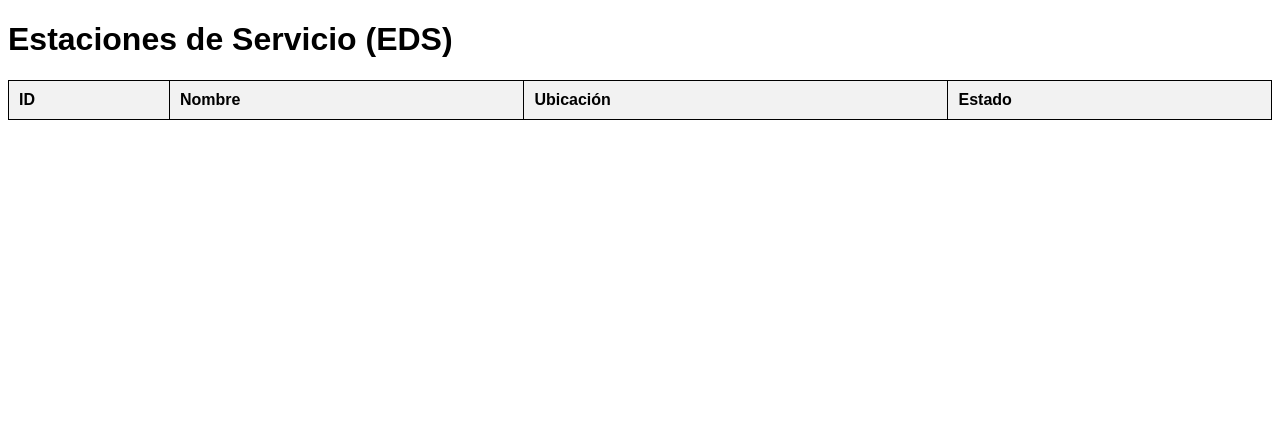
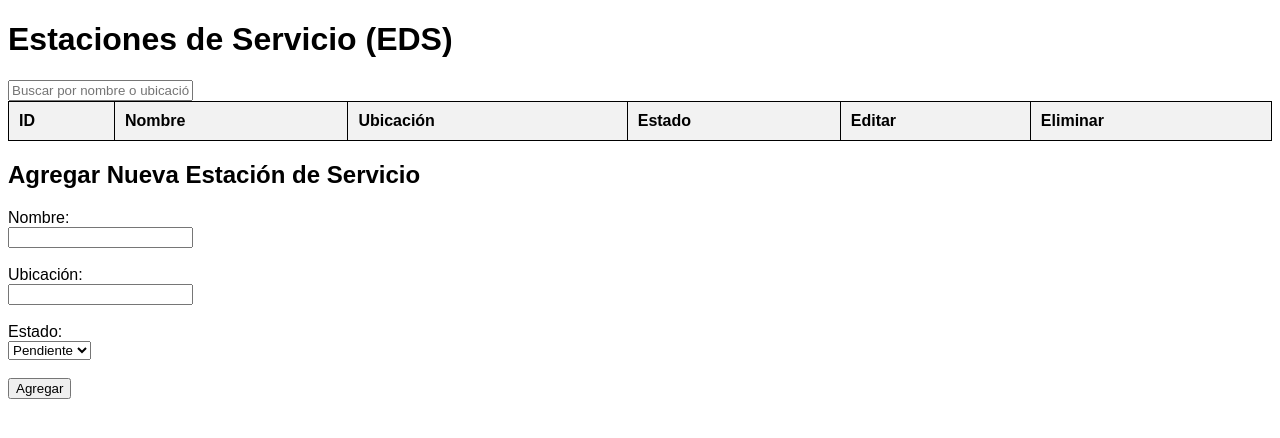
Before and after one commit to mrgomezsv/EDSChecklistProject, a Python web app: template checklist_app/templates/eds_list.html in a window 1280 px wide. Shown: the top 438 px of the page. Run offline with Jinja, Linux system fonts and the light colour scheme; the template is opened without the code that fills it, so the values that code supplies are empty.

Commit message:
Agregar vista HTML interactiva para listar, agregar, editar y eliminar estaciones de servicio
- Se añadió una vista HTML en 'eds_list.html' para visualizar las EDS con datos obtenidos de la API.
- Se implementó la funcionalidad de búsqueda de EDS por nombre o ubicación.
- Se agregó un formulario para crear nuevas EDS directamente desde la interfaz.
- Se añadieron botones de edición y eliminación para gestionar las EDS en la tabla.

```diff
--- a/checklist_app/templates/eds_list.html
+++ b/checklist_app/templates/eds_list.html
@@ -3,7 +3,7 @@
 <head>
     <meta charset="UTF-8">
     <meta name="viewport" content="width=device-width, initial-scale=1.0">
-    <title>EDS checkList Implementación</title>
+    <title>EDS List</title>
     <style>
         body {
             font-family: Arial, sans-serif;
@@ -26,6 +26,11 @@
 </head>
 <body>
     <h1>Estaciones de Servicio (EDS)</h1>
+
+    <!-- Buscador -->
+    <input type="text" id="search-box" placeholder="Buscar por nombre o ubicación" onkeyup="filterEDS()">
+
+    <!-- Tabla de Estaciones de Servicio -->
     <table id="eds-table">
         <thead>
             <tr>
@@ -33,12 +38,32 @@
                 <th>Nombre</th>
                 <th>Ubicación</th>
                 <th>Estado</th>
+                <th>Editar</th>
+                <th>Eliminar</th>
             </tr>
         </thead>
         <tbody>
             <!-- Aquí se mostrarán los datos -->
         </tbody>
     </table>
+
+    <!-- Formulario para Agregar Nueva EDS -->
+    <h2>Agregar Nueva Estación de Servicio</h2>
+    <form id="eds-form">
+        <label for="name">Nombre:</label><br>
+        <input type="text" id="name" name="name" required><br><br>
+
+        <label for="location">Ubicación:</label><br>
+        <input type="text" id="location" name="location" required><br><br>
+
+        <label for="status">Estado:</label><br>
+        <select id="status" name="status">
+            <option value="Pendiente">Pendiente</option>
+            <option value="Completo">Completo</option>
+        </select><br><br>
+
+        <button type="button" onclick="addEDS()">Agregar</button>
+    </form>
 
     <script>
         // Hacer una solicitud GET a la API para obtener las EDS
@@ -48,16 +73,118 @@
                 const tableBody = document.querySelector('#eds-table tbody');
                 data.forEach(eds => {
                     const row = document.createElement('tr');
+                    row.setAttribute('data-id', eds.id);
                     row.innerHTML = `
                         <td>${eds.id}</td>
                         <td>${eds.name}</td>
                         <td>${eds.location}</td>
                         <td>${eds.status}</td>
+                        <td><button onclick="editEDS(${eds.id})">Editar</button></td>
+                        <td><button onclick="deleteEDS(${eds.id})">Eliminar</button></td>
                     `;
                     tableBody.appendChild(row);
                 });
             })
             .catch(error => console.error('Error:', error));
+
+        // Filtrar EDS por nombre o ubicación
+        function filterEDS() {
+            const searchQuery = document.getElementById('search-box').value.toLowerCase();
+            const rows = document.querySelectorAll('#eds-table tbody tr');
+
+            rows.forEach(row => {
+                const name = row.cells[1].textContent.toLowerCase();
+                const location = row.cells[2].textContent.toLowerCase();
+                if (name.includes(searchQuery) || location.includes(searchQuery)) {
+                    row.style.display = '';
+                } else {
+                    row.style.display = 'none';
+                }
+            });
+        }
+
+        // Agregar nueva EDS
+        function addEDS() {
+            const name = document.getElementById('name').value;
+            const location = document.getElementById('location').value;
+            const status = document.getElementById('status').value;
+
+            fetch('/api/eds/', {
+                method: 'POST',
+                headers: {
+                    'Content-Type': 'application/json',
+                },
+                body: JSON.stringify({
+                    name: name,
+                    location: location,
+                    status: status
+                })
+            })
+            .then(response => response.json())
+            .then(data => {
+                // Limpiar el formulario
+                document.getElementById('eds-form').reset();
+                // Añadir la nueva EDS a la tabla
+                const tableBody = document.querySelector('#eds-table tbody');
+                const row = document.createElement('tr');
+                row.setAttribute('data-id', data.id);
+                row.innerHTML = `
+                    <td>${data.id}</td>
+                    <td>${data.name}</td>
+                    <td>${data.location}</td>
+                    <td>${data.status}</td>
+                    <td><button onclick="editEDS(${data.id})">Editar</button></td>
+                    <td><button onclick="deleteEDS(${data.id})">Eliminar</button></td>
+                `;
+                tableBody.appendChild(row);
+            })
+            .catch(error => console.error('Error:', error));
+        }
+
+        // Editar EDS
+        function editEDS(id) {
+            const name = prompt('Nuevo nombre:');
+            const location = prompt('Nueva ubicación:');
+            const status = prompt('Nuevo estado (Pendiente/Completo):');
+
+            if (name && location && status) {
+                fetch(`/api/eds/${id}/`, {
+                    method: 'PUT',
+                    headers: {
+                        'Content-Type': 'application/json',
+                    },
+                    body: JSON.stringify({
+                        name: name,
+                        location: location,
+                        status: status
+                    })
+                })
+                .then(response => response.json())
+                .then(data => {
+                    // Actualizar la fila correspondiente
+                    const row = document.querySelector(`#eds-table tbody tr[data-id="${id}"]`);
+                    row.cells[1].textContent = data.name;
+                    row.cells[2].textContent = data.location;
+                    row.cells[3].textContent = data.status;
+                })
+                .catch(error => console.error('Error:', error));
+            }
+        }
+
+        // Eliminar EDS
+        function deleteEDS(id) {
+            if (confirm('¿Seguro que deseas eliminar esta estación?')) {
+                fetch(`/api/eds/${id}/`, {
+                    method: 'DELETE',
+                })
+                .then(() => {
+                    // Eliminar la fila de la tabla
+                    const row = document.querySelector(`#eds-table tbody tr[data-id="${id}"]`);
+                    row.remove();
+                })
+                .catch(error => console.error('Error:', error));
+            }
+        }
     </script>
 </body>
 </html>
--- a/checklist_app/views.py
+++ b/checklist_app/views.py
@@ -3,6 +3,7 @@ from django.shortcuts import render
 from .models import EDS, Checklist, Task
 from .serializers import EDSSerializer, ChecklistSerializer, TaskSerializer
 
+# API Views
 class EDSViewSet(viewsets.ModelViewSet):
     queryset = EDS.objects.all()
     serializer_class = EDSSerializer
@@ -15,6 +16,6 @@ class TaskViewSet(viewsets.ModelViewSet):
     queryset = Task.objects.all()
     serializer_class = TaskSerializer
 
-
+# HTML View
 def eds_list(request):
     return render(request, 'eds_list.html')
```
